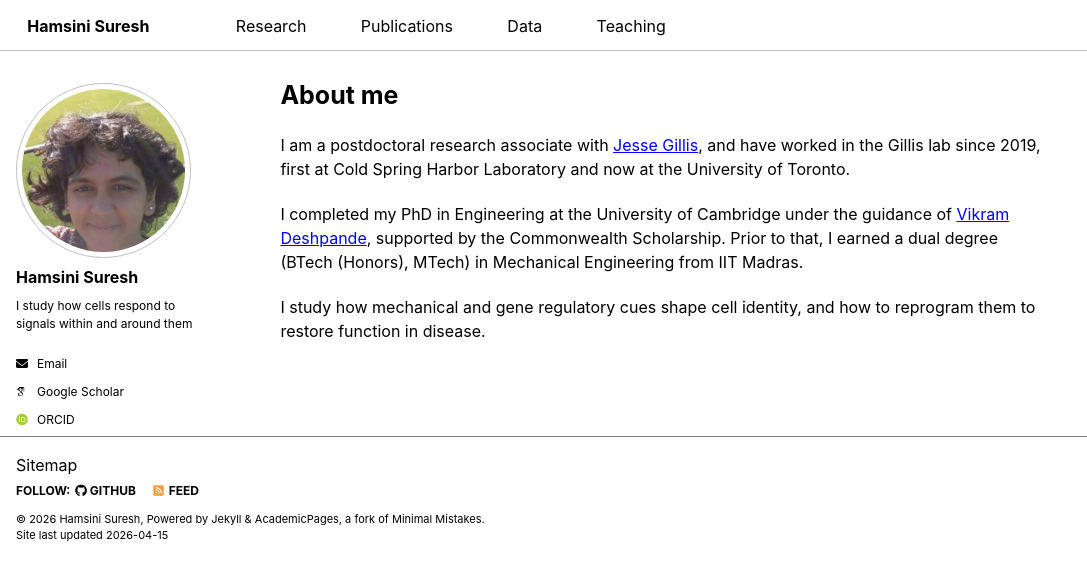
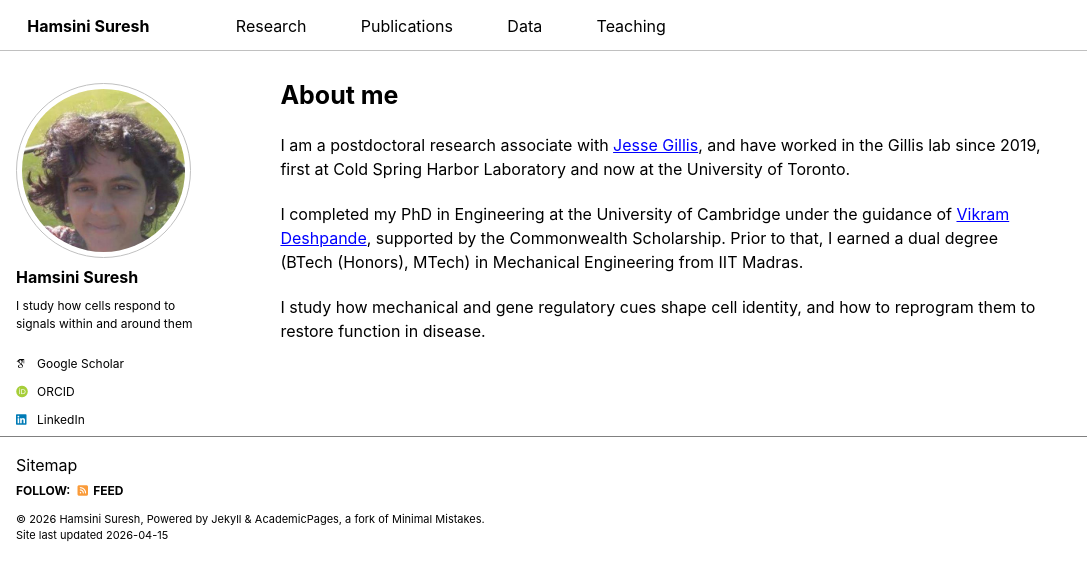
Before and after one commit to hamsinisuresh/hamsinisuresh.github.io, a Jekyll site: the page built from _pages/about.md, in a window 1280 px wide. Shown: the top 581 px of the page, without its empty margins (0-1087 px from the left). Built offline with Jekyll 4.4.1, drawn with Linux system fonts in a browser that asks for light colours; some web fonts are replaced; a script bundle is joined from its source files by our own code; library files that are not in the unit come from our copies.

Commit message:
Update _config.yml

```diff
--- a/_config.yml
+++ b/_config.yml
@@ -30,7 +30,7 @@
   # location         : "India"
   # employer         : "University of Toronto"
   uri              : # URL
-  email            : "hamsinisuresh6@gmail.com"
+  email            : # "hamsinisuresh6@gmail.com"
 
   # Academic websites
   academia         : # URL
@@ -51,7 +51,7 @@
   bitbucket        : # Username - Update with your username on the site
   codepen          : # Username
   dribbble         : # Username
-  github           : "hamsinisuresh"
+  github           : # "hamsinisuresh"
   kaggle           : # Username
   stackoverflow    : # User number or user number and name (i.e., use "1" or "1/jeff-atwood")
 
```
